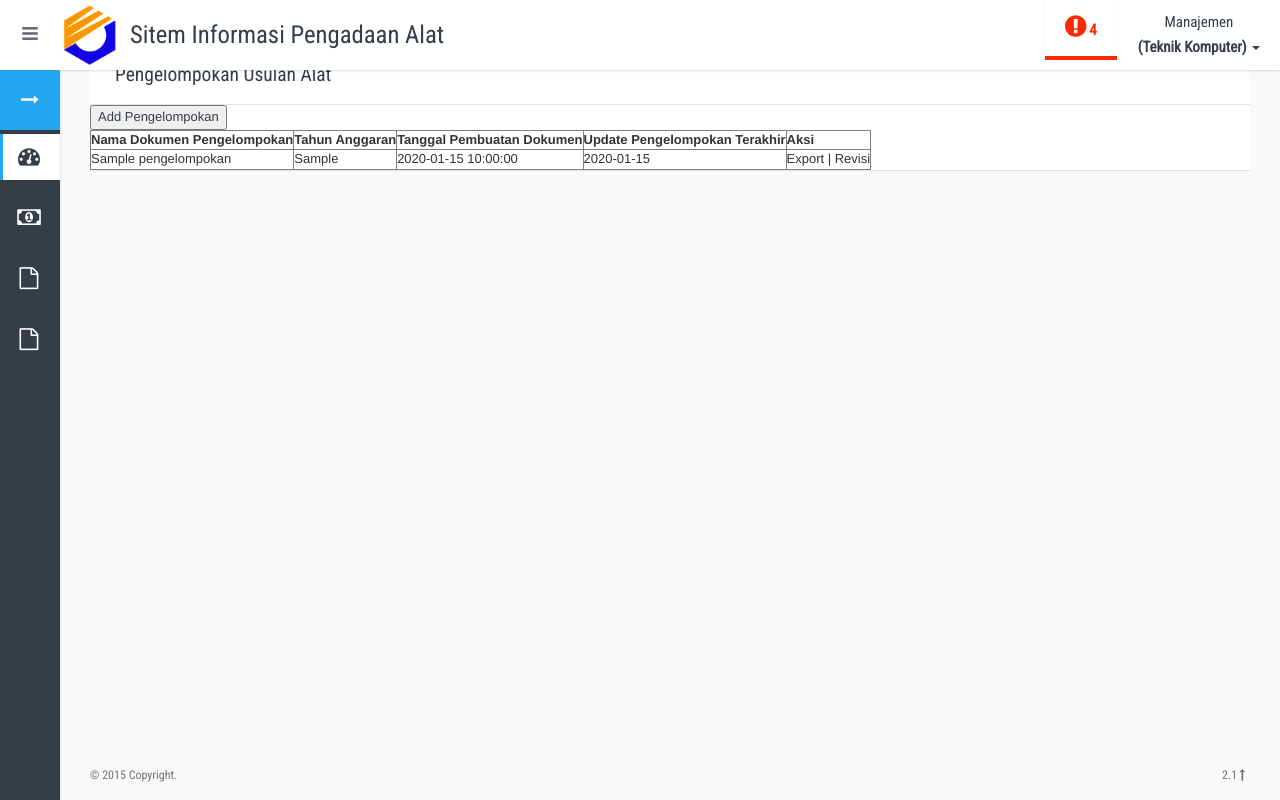
After one commit to emrizaal/asipa, a PHP site: template application/views/pengelompokan/pengelompokan_view.php in a window 1280 px wide. The commit adds this page. Run offline with PHP 8.4, Linux system fonts and the light colour scheme; the template is opened without the code that fills it: most values are stand-ins (such as "Sample title", 1, 10 or a date in 2020); data that the repository does not hold is empty.

Commit message:
+ pengelompokan

```diff
--- a/application/models/m_usulan.php
+++ b/application/models/m_usulan.php
@@ -8,7 +8,7 @@ class M_usulan extends CI_Model {
 
 
 	function getUsulanByIdJurusan($id){
-		$query = $this->db->query("SELECT * from paket where ID_JURUSAN = '$id' AND STATUS = 1 ")->result_array();
+		$query = $this->db->query("SELECT * from paket,jurusan where paket.ID_JURUSAN = '$id' AND paket.STATUS = 1 AND jurusan.ID_JURUSAN = paket.ID_JURUSAN")->result_array();
 		return $query;
 	}
 
--- /dev/null
+++ b/application/views/pengelompokan/pengelompokan_view.php
@@ -0,0 +1,48 @@
+<!-- Main Content -->
+<?php
+$this->load->view("info_header");
+?>
+<div class="app-container-slide">
+    <div class="container-fluid">
+        <div class="side-body" style="padding-top:45px ;margin-left: 90px;margin-right: 30px">
+
+            <div class="row  no-margin-bottom">
+                <div class="row">
+                    <div class="col-xs-12">
+                        <div class="card">
+                            <div class="card-header">
+                                <div class="card-title">
+                                    <span class="title">Pengelompokan Usulan Alat</span>
+                                </div>
+                            </div>
+                            <div class="card-body no-padding">
+                                <a href="<?=base_url()?>Usulan/addUsulan"><button>Add Pengelompokan</button></a>
+                                <table border="1">
+                                    <th>Nama Dokumen Pengelompokan</th>
+                                    <th>Tahun Anggaran</th>
+                                    <th>Tanggal Pembuatan Dokumen</th>
+                                    <th>Update Pengelompokan Terakhir</th>
+                                    <th>Aksi</th>
+                                    <?php
+                                    foreach($pengelompokan as $p){
+                                        ?>
+                                        <tr>
+                                        <td><?=$p['NAMA_PAKET']?></td>
+                                        <td><?=$p['TAHUN_ANGGARAN']?></td>
+                                        <td><?=$p['TANGGAL_DIBUAT']?></td>
+                                        <td><?=$p['LAST_UPDATE']?></td>
+                                        <td>Export | Revisi</td>
+                                        </tr>
+                                        <?php
+                                    }
+                                    ?>
+                                </table>
+                            </div>
+                        </div>
+                    </div>
+                </div>
+
+            </div>
+        </div>
+    </div>
+</div>
--- a/application/views/top.php
+++ b/application/views/top.php
@@ -165,6 +165,11 @@
                                     <span class="icon fa fa-file-o"></span><span class="title">Usulan</span>
                                 </a>
                             </li>
+                            <li class="list <?= ($this->uri->segment(1)=='Pengelompokan')?'active':''; ?>">
+                                <a href="<?=base_url()?>Pengelompokan">
+                                    <span class="icon fa fa-file-o"></span><span class="title">Pengelompokan</span>
+                                </a>
+                            </li>
 
 
                             <!-- Dropdown-->
@@ -185,11 +190,7 @@
                                 </div>
                             </li> -->
 
-                            <li class="list">
-                                <a href="license.html">
-                                    <span class="icon fa fa-thumbs-o-up"></span><span class="title">License</span>
-                                </a>
-                            </li>
+
                         </ul>
                     </div>
                     <!-- /.navbar-collapse -->
```
Also changed, not shown: application/controllers/Pengelompokan.php (added, +18 -0 lines), application/models/m_pengelompokan.php (added, +15 -0 lines).
